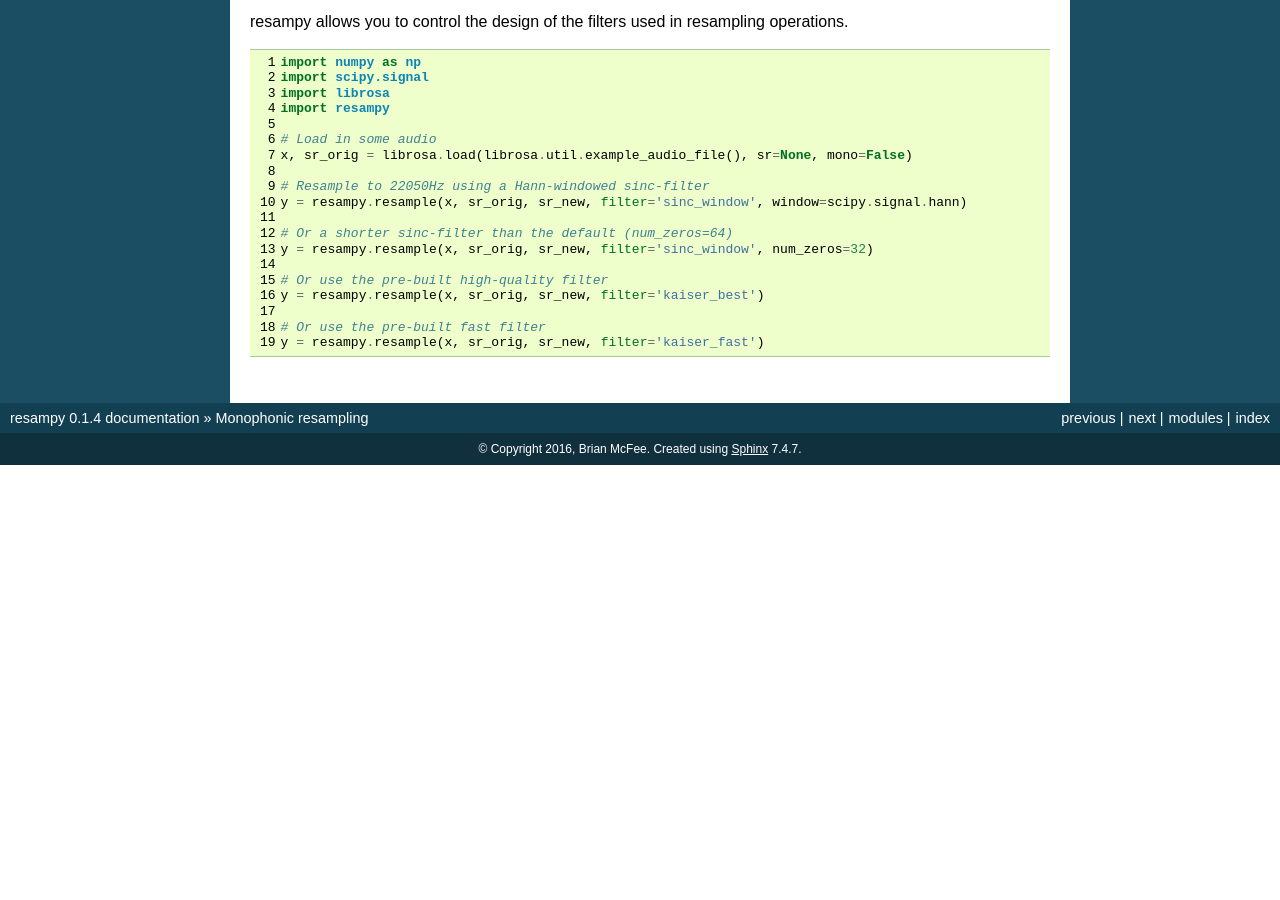
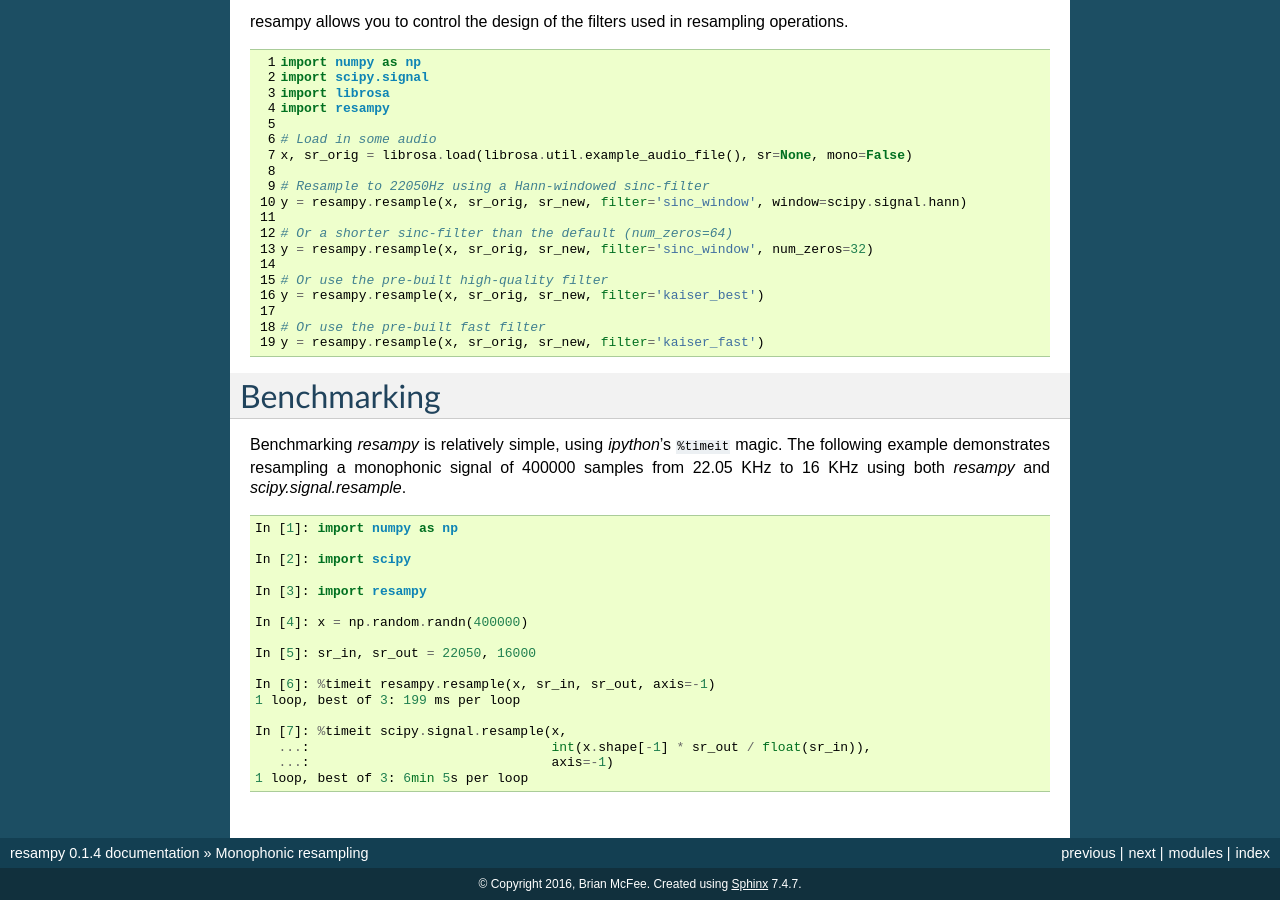
Before and after one commit to bmcfee/resampy, a Sphinx documentation site: the page built from docs/example.rst, in a window 1280 px wide and 900 px high, scrolled down 1132 px. Built offline with Sphinx 7.4.7, drawn with Linux system fonts in a browser that asks for light colours; before the commit the page ends 1597 px from its top, so only the background shows below that.

Commit message:
added benchmark to documentation

```diff
--- a/docs/example.rst
+++ b/docs/example.rst
@@ -98,3 +98,30 @@ resampy allows you to control the design of the filters used in resampling opera
 
     # Or use the pre-built fast filter
     y = resampy.resample(x, sr_orig, sr_new, filter='kaiser_fast')
+
+
+Benchmarking
+============
+Benchmarking `resampy` is relatively simple, using `ipython`'s ``%timeit`` magic.
+The following example demonstrates resampling a monophonic signal of 400000 samples from
+22.05 KHz to 16 KHz using both `resampy` and `scipy.signal.resample`.
+
+.. code-block:: python
+
+    In [1]: import numpy as np
+
+    In [2]: import scipy
+
+    In [3]: import resampy
+
+    In [4]: x = np.random.randn(400000)
+
+    In [5]: sr_in, sr_out = 22050, 16000
+
+    In [6]: %timeit resampy.resample(x, sr_in, sr_out, axis=-1)
+    1 loop, best of 3: 199 ms per loop
+
+    In [7]: %timeit scipy.signal.resample(x,
+       ...:                               int(x.shape[-1] * sr_out / float(sr_in)),
+       ...:                               axis=-1)
+    1 loop, best of 3: 6min 5s per loop
```
